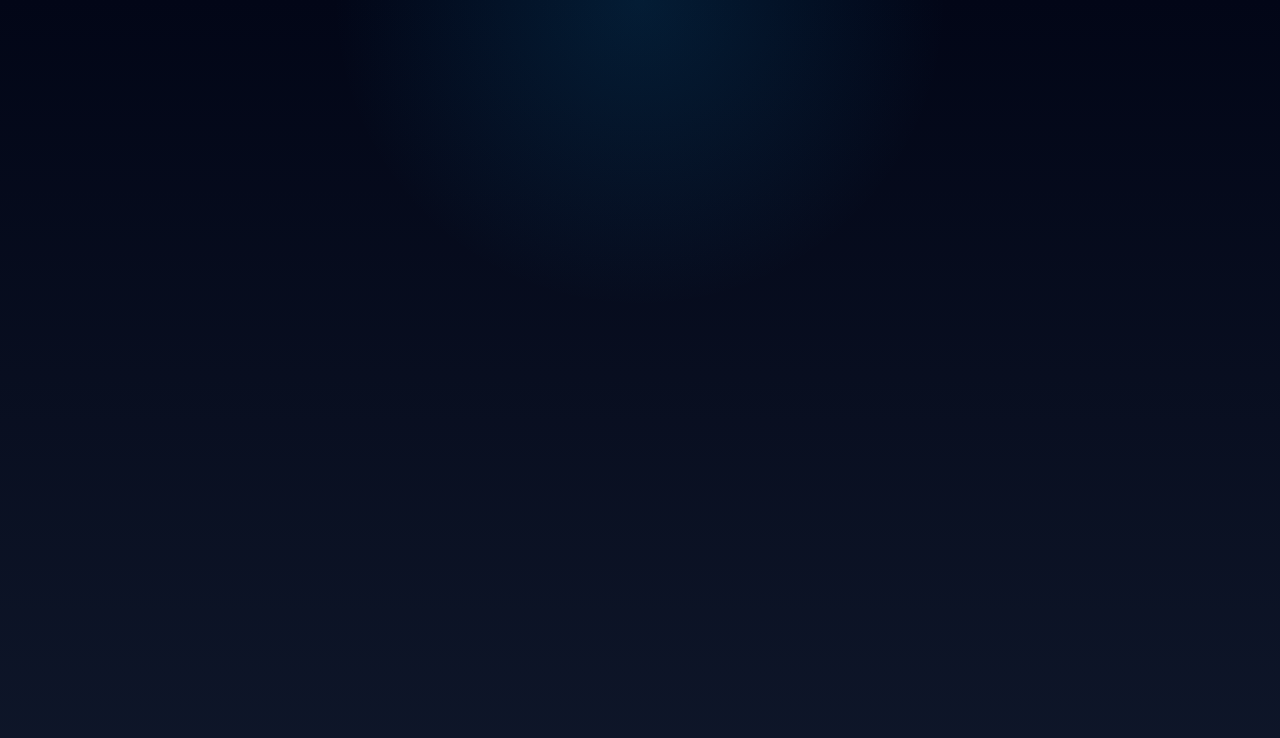
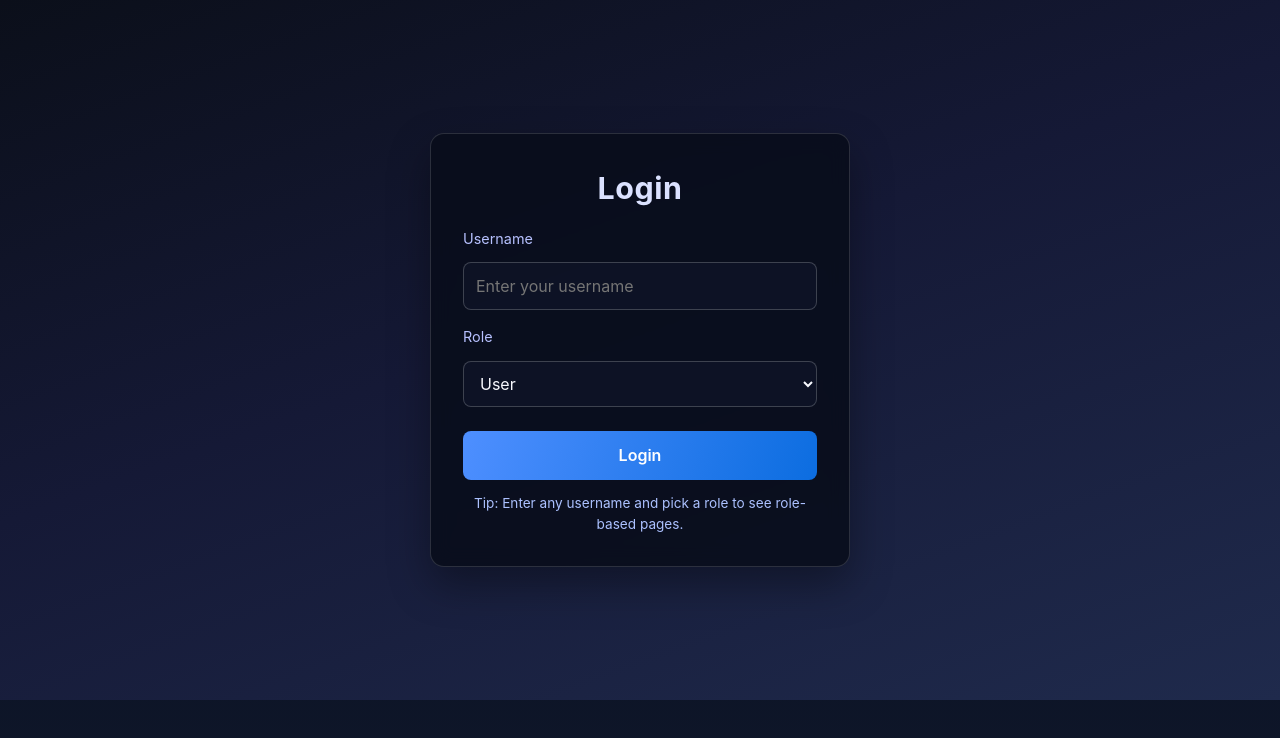
Before and after one commit to abhinit2050/nasa, a React (Vite) app in the folder host-app/: page /login in a window 1280 px wide. Before the commit this address had no page. Shown: the top 738 px of the page. Built offline with nearby package versions, Linux system fonts and the light colour scheme.

Commit message:
protected route and role based access started

```diff
--- a/host-app/src/layout/Header.tsx
+++ b/host-app/src/layout/Header.tsx
@@ -1,7 +1,12 @@
 import { Link } from "react-router-dom";
 import "./Layout.css"
+import { useAuth } from "../context/AuthContext";
 
 export default function Header() {
+
+    const {user, logout} = useAuth();
+
+
   return (
     <header className="header">
       <h2>🚀 Space Explorer</h2>
@@ -10,7 +15,18 @@ export default function Header() {
         <Link to="/">Home</Link>
         <Link to="/apod">APOD</Link>
         <Link to="/mars">Mars</Link>
-        <Link to="/collections">Collections</Link>
+      {user && <Link to="/collections">Collections</Link>}
+
+        {!user ? (
+          <Link to="/login">Login</Link>
+        ) : (
+          <div className="authArea">
+            <span className="userGreeting">Hi {user?.username}</span>
+            <button className="authButton" onClick={logout}>
+              Logout
+            </button>
+          </div>
+        )}
       </nav>
     </header>
   );
--- a/host-app/src/layout/Layout.css
+++ b/host-app/src/layout/Layout.css
@@ -8,17 +8,71 @@
   display: flex;
   justify-content: space-between;
   align-items: center;
-  padding: 0 2rem;
-  /* background: #0b0f1a; */
-  background: #3b3b3b;
+  padding: 0 1.5rem;
+  background: linear-gradient(90deg, #252a33, #3b3d55);
   color: white;
-  height:7.5vh;
+  height: 5vh;
+  min-height: 46px;
+  gap: 0.75rem;
+}
+
+.header h2 {
+  margin: 0;
+  font-size: 1.1rem;
+  white-space: nowrap;
+}
+
+.header nav {
+  display: flex;
+  align-items: center;
+  gap: 0.75rem;
+  flex-wrap: wrap;
+}
+
+.header nav a,
+.header .userGreeting,
+.header .authButton {
+  color: white;
+  text-decoration: none;
+  font-size: 0.9rem;
 }
 
 .header nav a {
-  margin-left: 1rem;
+  padding: 0.25rem 0.55rem;
+  border-radius: 6px;
+  transition: background 0.2s ease;
+}
+
+.header nav a:hover {
+  background: rgba(255, 255, 255, 0.12);
+}
+
+.authArea {
+  display: flex;
+  align-items: center;
+  gap: 0.65rem;
+  padding: 0.2rem 0.4rem;
+  border-radius: 8px;
+  background: rgba(0, 0, 0, 0.2);
+}
+
+.userGreeting {
+  white-space: nowrap;
+  color: #d4e4ff;
+  font-weight: 600;
+}
+
+.authButton {
+  border: 1px solid rgba(255, 255, 255, 0.45);
+  background: rgba(255, 255, 255, 0.08);
   color: white;
-  text-decoration: none;
+  border-radius: 6px;
+  padding: 0.22rem 0.62rem;
+  cursor: pointer;
+}
+
+.authButton:hover {
+  background: rgba(255, 255, 255, 0.17);
 }
 
 .main-content {
--- /dev/null
+++ b/host-app/src/pages/Login.module.css
@@ -0,0 +1,98 @@
+.loginPage {
+  display: flex;
+  justify-content: center;
+  align-items: center;
+  min-height: calc(100vh - 100px);
+  padding: 2rem 1rem;
+  background: linear-gradient(160deg, #0b0f1a 0%, #151936 45%, #1f2a4c 100%);
+}
+
+.loginCard {
+  width: min(420px, 100%);
+  background: rgba(8, 13, 27, 0.88);
+  border: 1px solid rgba(255, 255, 255, 0.14);
+  border-radius: 14px;
+  backdrop-filter: blur(10px);
+  box-shadow: 0 18px 40px rgba(0, 0, 0, 0.35);
+  padding: 2rem;
+  color: #f2f5ff;
+}
+
+.loginCard h2 {
+  margin: 0 0 1rem;
+  font-size: 1.9rem;
+  text-align: center;
+  letter-spacing: 0.02em;
+  color: #dbe1ff;
+}
+
+.control {
+  display: flex;
+  flex-direction: column;
+  gap: 0.55rem;
+  margin-bottom: 1rem;
+}
+
+.control label {
+  font-size: 0.9rem;
+  color: #b7c1ff;
+  margin-bottom: 0.25rem;
+}
+
+.inputField,
+.selectField {
+  width: 100%;
+  border: 1px solid rgba(255, 255, 255, 0.2);
+  background: rgba(15, 20, 39, 0.85);
+  color: #f8f9ff;
+  border-radius: 8px;
+  padding: 0.7rem 0.75rem;
+  font-size: 1rem;
+  outline: none;
+  transition: border-color 0.2s, box-shadow 0.2s;
+
+}
+
+.selectField{
+    cursor: pointer;
+}
+
+.inputField:focus,
+.selectField:focus {
+  border-color: #7b9aff;
+  box-shadow: 0 0 0 3px rgba(123, 154, 255, 0.18);
+}
+
+.loginButton {
+  width: 100%;
+  padding: 0.76rem;
+  margin-top: 0.5rem;
+  background: linear-gradient(110deg, #4e8fff 0%, #0c6de0 100%);
+  border: none;
+  border-radius: 8px;
+  color: white;
+  font-size: 1rem;
+  font-weight: 600;
+  cursor: pointer;
+  transition: transform 0.2s ease, box-shadow 0.2s ease;
+}
+
+.loginButton:hover {
+  transform: translateY(-1px);
+  box-shadow: 0 8px 20px rgba(31, 87, 205, 0.45);
+}
+
+.loginButton:active {
+  transform: translateY(0);
+}
+
+.loginNote {
+  margin-top: 0.85rem;
+  font-size: 0.85rem;
+  text-align: center;
+  color: #acc1ff;
+}
+
+#role{
+
+}
--- a/host-app/src/pages/Login.tsx
+++ b/host-app/src/pages/Login.tsx
@@ -0,0 +1,59 @@
+import { useState } from "react";
+import { useAuth } from "../context/AuthContext";
+import { useNavigate } from "react-router-dom";
+import styles from "./Login.module.css";
+
+const Login = () => {
+  const { login } = useAuth();
+  const navigate = useNavigate();
+
+  const [username, setUsername] = useState("");
+  const [role, setRole] = useState<"user" | "admin">("user");
+
+  const handleLogin = () => {
+    login({ username, role });
+    navigate("/");
+  };
+
+  return (
+    <div className={styles.loginPage}>
+      <div className={styles.loginCard}>
+        <h2>Login</h2>
+
+        <div className={styles.control}>
+          <label htmlFor="username">Username</label>
+          <input
+            id="username"
+            className={styles.inputField}
+            placeholder="Enter your username"
+            value={username}
+            onChange={(e) => setUsername(e.target.value)}
+          />
+        </div>
+
+        <div className={styles.control}>
+          <label htmlFor="role">Role</label>
+          <select
+            id="role"
+            className={styles.selectField}
+            value={role}
+            onChange={(e) => setRole(e.target.value as "user" | "admin")}
+          >
+            <option value="user">User</option>
+            <option value="admin">Admin</option>
+          </select>
+        </div>
+
+        <button className={styles.loginButton} onClick={handleLogin}>
+          Login
+        </button>
+
+        <div className={styles.loginNote}>
+          Tip: Enter any username and pick a role to see role-based pages.
+        </div>
+      </div>
+    </div>
+  );
+};
+
+export default Login;
--- a/host-app/src/router/AppRouter.tsx
+++ b/host-app/src/router/AppRouter.tsx
@@ -3,6 +3,8 @@ import Home from "../pages/Home";
 import Apod from "../pages/Apod";
 import Mars from "../pages/Mars";
 import MainLayout from "../layout/MainLayout";
+import Login from "../pages/Login";
+import ProtectedRoute from "../routes/ProtectedRoute";
 
 export default function AppRouter() {
   return (
@@ -12,7 +14,12 @@ export default function AppRouter() {
           <Route path="/" element={<Home />} />
           <Route path="/apod" element={<Apod />} />
           <Route path="/mars" element={<Mars />} />
+          <Route element={<ProtectedRoute />}>
+            <Route path="/collections" element={<div>Collections Page - Protected</div>} />
+          </Route>
         </Route>
+        <Route path="/login" element={<Login />} />
+
       </Routes>
 
   );
--- /dev/null
+++ b/host-app/src/routes/ProtectedRoute.tsx
@@ -0,0 +1,16 @@
+import { useAuth } from '../context/AuthContext'
+import { Navigate, Outlet } from 'react-router-dom';
+
+const ProtectedRoute = () => {
+
+    const {user} = useAuth();
+
+
+    if(!user){
+        return <Navigate to="/login" />
+    }
+
+  return <Outlet />;
+}
+
+export default ProtectedRoute
```
Also changed, not shown: host-app/src/routes/AdminRoute.tsx (added, +12 -0 lines).
